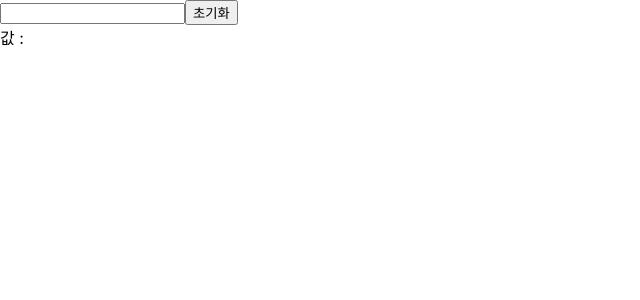
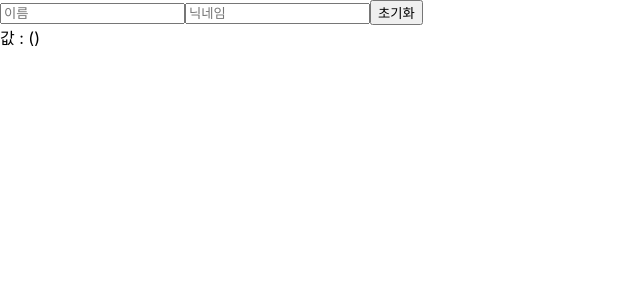
Before and after one commit to pannchat/reactStudy, a React (Create React App) app: page / in a window 1280 px wide. Shown: the top 300 px of the page, without its empty margins (0-640 px from the left). Built offline with nearby package versions, Linux system fonts and the light colour scheme.

Commit message:
inputState

```diff
--- a/src/InputTest.js
+++ b/src/InputTest.js
@@ -1,22 +1,34 @@
 import React,{useState} from 'react';
 
 function InputTest(){
-    const [text,setText] = useState('');
+    const [inputs,setInputs] = useState({
+        name:'',
+        nickname:'',
+    });
+    const {name,nickname} = inputs;
 
     const onChange = (e) => {
-        setText(e.target.value);
+        const {name,value} = e.target;
+        setInputs({
+            ...inputs,
+            [name]: value,
+        });
     }
 
     const onReset = (e) =>{
-        setText('');
+        setInputs({
+            name:'',
+            nickname:'',
+        });
     }
     return(
         <div>
-            <input onChange={onChange} value={text}/>
+            <input name="name" placeholder="이름" onChange={onChange} value={name}/>
+            <input name="nickname" placeholder="닉네임" onChange={onChange} value={nickname}/>
             <button onClick={onReset}>초기화</button>
             <div>
                 <span>값 : </span>
-                <b>{text}</b>
+                {name}({nickname})
             </div>
         </div>
     );
```
Also changed, not shown: src/3. 조건부 렌더링 & 상태관리/README.md.
